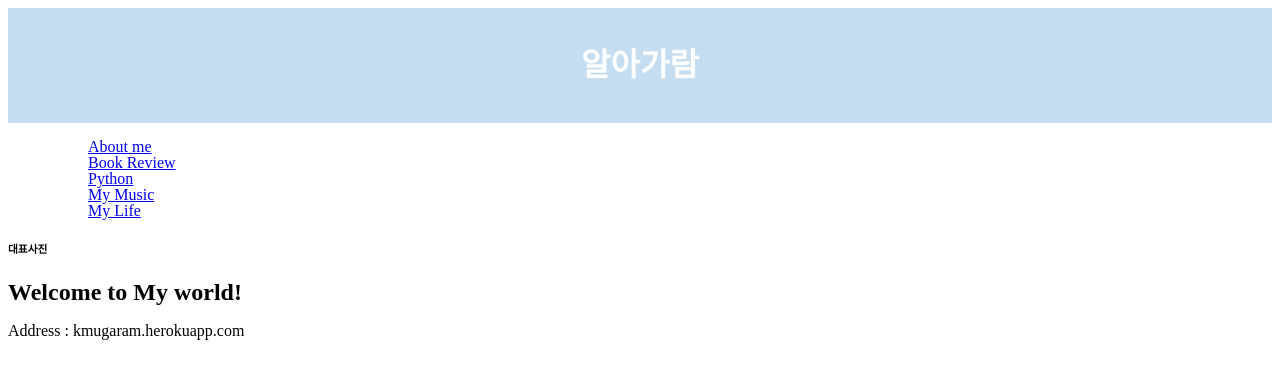
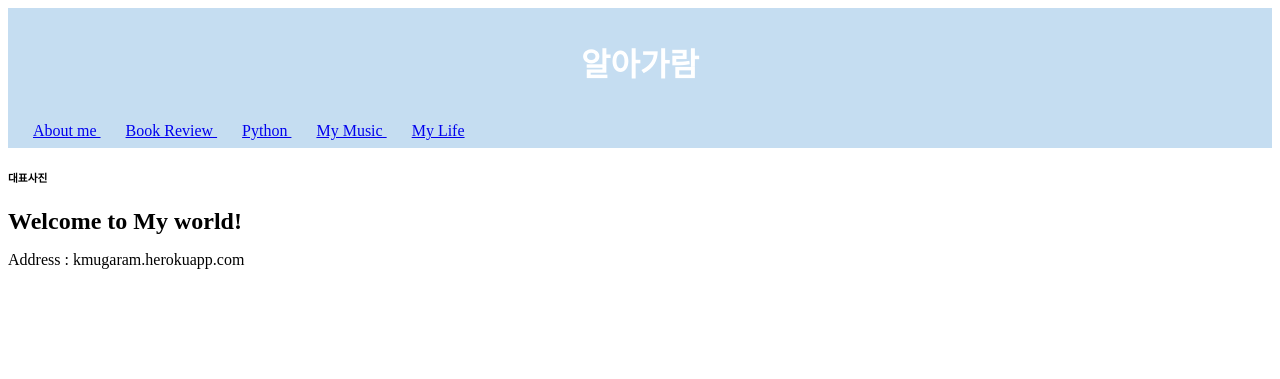
Before and after one commit to garam-jang/garami, a PHP site: page /index.html in a window 1280 px wide. Shown: the top 379 px of the page. Run offline with PHP 8.4, Linux system fonts and the light colour scheme.

Commit message:
Add files via upload

```diff
--- a/About me.html
+++ b/About me.html
@@ -12,7 +12,7 @@
   <h1><a href="index.html">알아가람</a></h1>
  </div>
 
- <div>
+ <div id="navigation">
   <ul>
    <ul><a href="About me.html"> About me </a></ul>
    <ul><a href="Book Review.html"> Book Review </a></ul>
--- a/Book Review.html
+++ b/Book Review.html
@@ -12,7 +12,7 @@
   <h1><a href="index.html">알아가람</a></h1>
  </div>
 
- <div>
+ <div id="navigation">
   <ul>
    <ul><a href="About me.html"> About me </a></ul>
    <ul><a href="Book Review.html"> Book Review </a></ul>
--- a/My CSS.css
+++ b/My CSS.css
@@ -9,3 +9,27 @@
       font-family:STHupo, Broadway, "Verdana Pro Cond Black";
       padding:20px;
       }
+
+
+#navigation
+  {
+  width:100%;
+  height:25px;
+  background-color:#C5DDF1;
+  }
+
+#navigation ul
+  {
+  margin:0;
+  padding:0;
+  }
+
+#navigation ul li
+  {
+  display:inline;
+  height:25px;
+  list-style:none;
+  color:white;
+  text-align:center;
+  margin-left:25px;
+  }
--- a/My Life.html
+++ b/My Life.html
@@ -12,7 +12,7 @@
   <h1><a href="index.html">알아가람</a></h1>
  </div>
 
- <div>
+ <div id="navigation">
   <ul>
    <ul><a href="About me.html"> About me </a></ul>
    <ul><a href="Book Review.html"> Book Review </a></ul>
--- a/My Music.html
+++ b/My Music.html
@@ -12,7 +12,7 @@
   <h1><a href="index.html">알아가람</a></h1>
  </div>
 
- <div>
+ <div id="navigation">
   <ul>
    <ul><a href="About me.html"> About me </a></ul>
    <ul><a href="Book Review.html"> Book Review </a></ul>
--- a/Python.html
+++ b/Python.html
@@ -12,7 +12,7 @@
   <h1><a href="index.html">알아가람</a></h1>
  </div>
 
- <div>
+ <div id="navigation">
   <ul>
    <ul><a href="About me.html"> About me </a></ul>
    <ul><a href="Book Review.html"> Book Review </a></ul>
--- a/index.html
+++ b/index.html
@@ -12,13 +12,13 @@
   <h1>알아가람</h1>
  </div>
 
- <div>
-  <ul>
-   <ul><a href="About me.html"> About me </a></ul>
-   <ul><a href="Book Review.html"> Book Review </a></ul>
-   <ul> <a href="Python.html">Python </a></ul>
-   <ul> <a href="My Music.html">My Music </a></ul>
-   <ul> <a href="My Life.html"> My Life </a></ul>
+ <div id="navigation">
+ <ul>
+  <li><a href="About me.html"> About me </a></li>
+  <li><a href="Book Review.html"> Book Review </a></lil>
+  <li> <a href="Python.html">Python </a></li>
+  <li> <a href="My Music.html">My Music </a></li>
+  <li> <a href="My Life.html"> My Life </a></li>
  </ul>
 </div>
 
```
